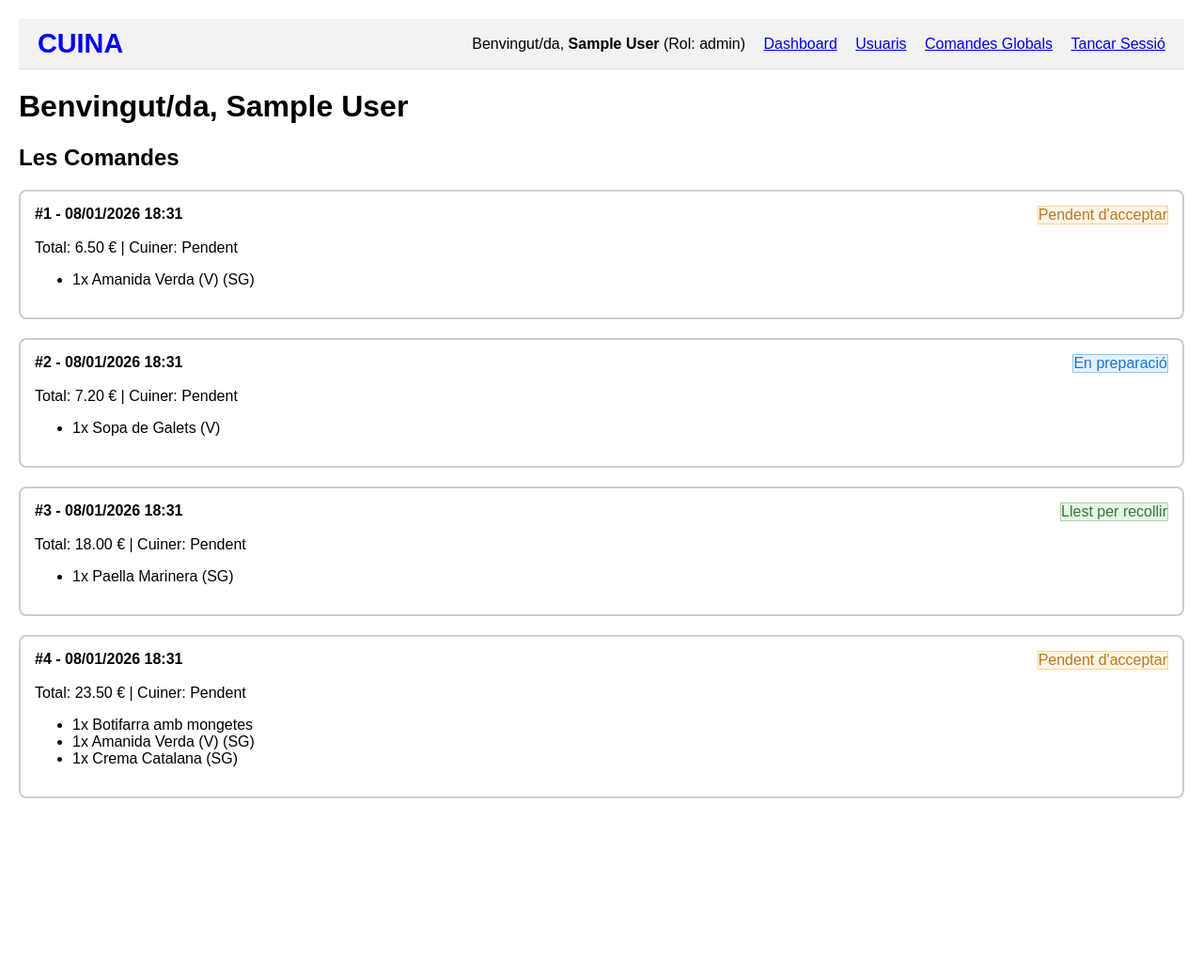
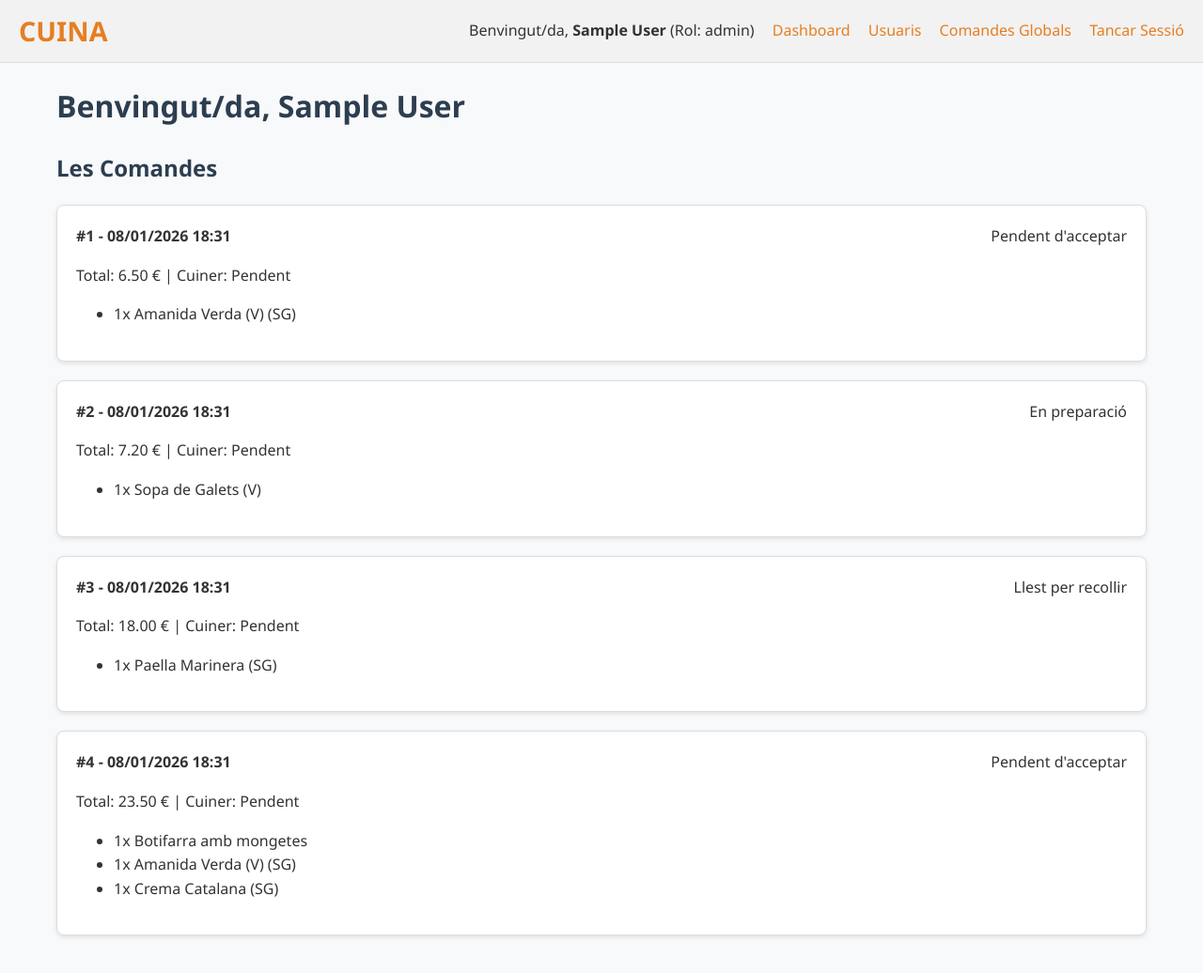
Before and after one commit to LluisNoval/IAW_lluis, a PHP site: page /public/dashboard.php in a window 1280 px wide. Shown: the whole page at 94% size. Before the commit the page ends 850 px from the top, so only its background shows below. Run offline with PHP 8.4, Linux system fonts and the light colour scheme; the visitor is signed in with stand-in values (Sample User, id 1); data comes from the database, SQL or seed files in the repository.

```diff
--- a/ProjecteFinal/public/css/styles.css
+++ b/ProjecteFinal/public/css/styles.css
@@ -1,56 +1,188 @@
-/* CSS Minimalista - La base la fas tu! */
+:root {
+    --primary: #e67e22; /* Taronja suau */
+    --primary-hover: #d35400;
+    --secondary: #2c3e50; /* Blau fosc / Gris */
+    --bg-color: #f8f9fa;
+    --text-color: #333;
+    --border-color: #ddd;
+    --white: #ffffff;
+    --shadow: 0 2px 5px rgba(0,0,0,0.1);
+}
+
+* {
+    box-sizing: border-box;
+}
 
 body {
-    font-family: sans-serif;
-    margin: 20px;
+    font-family: 'Segoe UI', Tahoma, Geneva, Verdana, sans-serif;
+    background-color: var(--bg-color);
+    color: var(--text-color);
+    margin: 0;
+    line-height: 1.6;
 }
 
-/* Estils bàsics per a les targetes de comanda */
-.card {
-    border: 2px solid #ccc;
-    padding: 15px;
-    margin-bottom: 20px;
-    border-radius: 8px;
+/* Layout Generals */
+.container {
+    max-width: 1200px;
+    margin: 0 auto;
+    padding: 20px;
 }
 
-/* Colors segons l'estat de la comanda */
-.status-pendent {
-    background-color: #fff4e5;
-    color: #b7791f;
-    border: 1px solid #fbd38d;
+.form-container {
+    max-width: 400px;
+    margin: 40px auto;
+    padding: 30px;
+    background: var(--white);
+    border-radius: 8px;
+    box-shadow: var(--shadow);
 }
 
-.status-en_preparacio {
-    background-color: #e3f2fd;
-    color: #1976d2;
-    border: 1px solid #90caf9;
+/* Encapçalaments */
+h1, h2, h3 {
+    color: var(--secondary);
+    margin-top: 0;
 }
 
-.status-llest {
-    background-color: #e8f5e9;
-    color: #2e7d32;
-    border: 1px solid #a5d6a7;
+a {
+    color: var(--primary);
+    text-decoration: none;
+}
+a:hover {
+    text-decoration: underline;
 }
 
-/* Badges petits per a Vegà / Sense Gluten */
-.badge-vega { color: green; font-weight: bold; }
-.badge-gluten { color: orange; font-weight: bold; }
-
-/* Botons bàsics perquè puguis interactuar */
-button, .btn {
-    padding: 10px 15px;
-    cursor: pointer;
+/* Graella del Menú */
+.menu-grid {
+    display: grid;
+    grid-template-columns: repeat(auto-fill, minmax(300px, 1fr));
+    gap: 20px;
+    margin-top: 20px;
 }
 
-.btn-primary { background: #e67e22; color: white; border: none; }
-.btn-success { background: #27ae60; color: white; border: none; }
+.menu-item {
+    background: var(--white);
+    border: 1px solid var(--border-color);
+    border-radius: 8px;
+    overflow: hidden;
+    box-shadow: var(--shadow);
+    display: flex;
+    flex-direction: column;
+}
 
-/* Taules senzilles */
+.menu-content {
+    padding: 20px;
+    flex-grow: 1;
+    display: flex;
+    flex-direction: column;
+}
+
+.menu-content h3 {
+    margin-bottom: 10px;
+    color: var(--secondary);
+}
+
+.menu-content .price {
+    font-size: 1.25rem;
+    font-weight: bold;
+    color: var(--primary);
+    margin: 10px 0;
+}
+
+/* Formularis i Inputs */
+.form-group {
+    margin-bottom: 15px;
+}
+
+label {
+    display: block;
+    margin-bottom: 5px;
+    font-weight: 500;
+}
+
+input[type="text"],
+input[type="email"],
+input[type="password"],
+input[type="number"],
+textarea,
+select {
+    width: 100%;
+    padding: 10px;
+    border: 1px solid var(--border-color);
+    border-radius: 4px;
+    font-size: 1rem;
+}
+
+input:focus, textarea:focus {
+    outline: none;
+    border-color: var(--primary);
+}
+
+/* Botons */
+button, .btn, .btn-primary {
+    display: inline-block;
+    background-color: var(--primary);
+    color: var(--white);
+    border: none;
+    padding: 10px 20px;
+    border-radius: 4px;
+    font-size: 1rem;
+    cursor: pointer;
+    text-align: center;
+    transition: background 0.2s;
+}
+
+button:hover, .btn:hover, .btn-primary:hover {
+    background-color: var(--primary-hover);
+    text-decoration: none;
+}
+
+/* Badges i Estats */
+.badge {
+    display: inline-block;
+    padding: 4px 8px;
+    border-radius: 4px;
+    font-size: 0.85rem;
+    margin-right: 5px;
+    background-color: #eee;
+}
+
+.badge-vega { color: #27ae60; background: #e8f5e9; }
+.badge-gluten { color: #d35400; background: #fff3e0; }
+
+/* Cards generals */
+.card {
+    background: var(--white);
+    border: 1px solid var(--border-color);
+    border-radius: 8px;
+    padding: 20px;
+    box-shadow: var(--shadow);
+    margin-bottom: 20px;
+}
+
+/* Taules */
 table {
     width: 100%;
     border-collapse: collapse;
+    margin-top: 20px;
+    background: var(--white);
+    box-shadow: var(--shadow);
 }
+
 th, td {
-    border: 1px solid #ddd;
-    padding: 8px;
+    padding: 12px 15px;
+    text-align: left;
+    border-bottom: 1px solid var(--border-color);
 }
+
+th {
+    background-color: var(--secondary);
+    color: var(--white);
+}
+
+tr:hover {
+    background-color: #f1f1f1;
+}
+
+/* Utilitats */
+.text-right { text-align: right; }
+.mt-20 { margin-top: 20px; }
```
